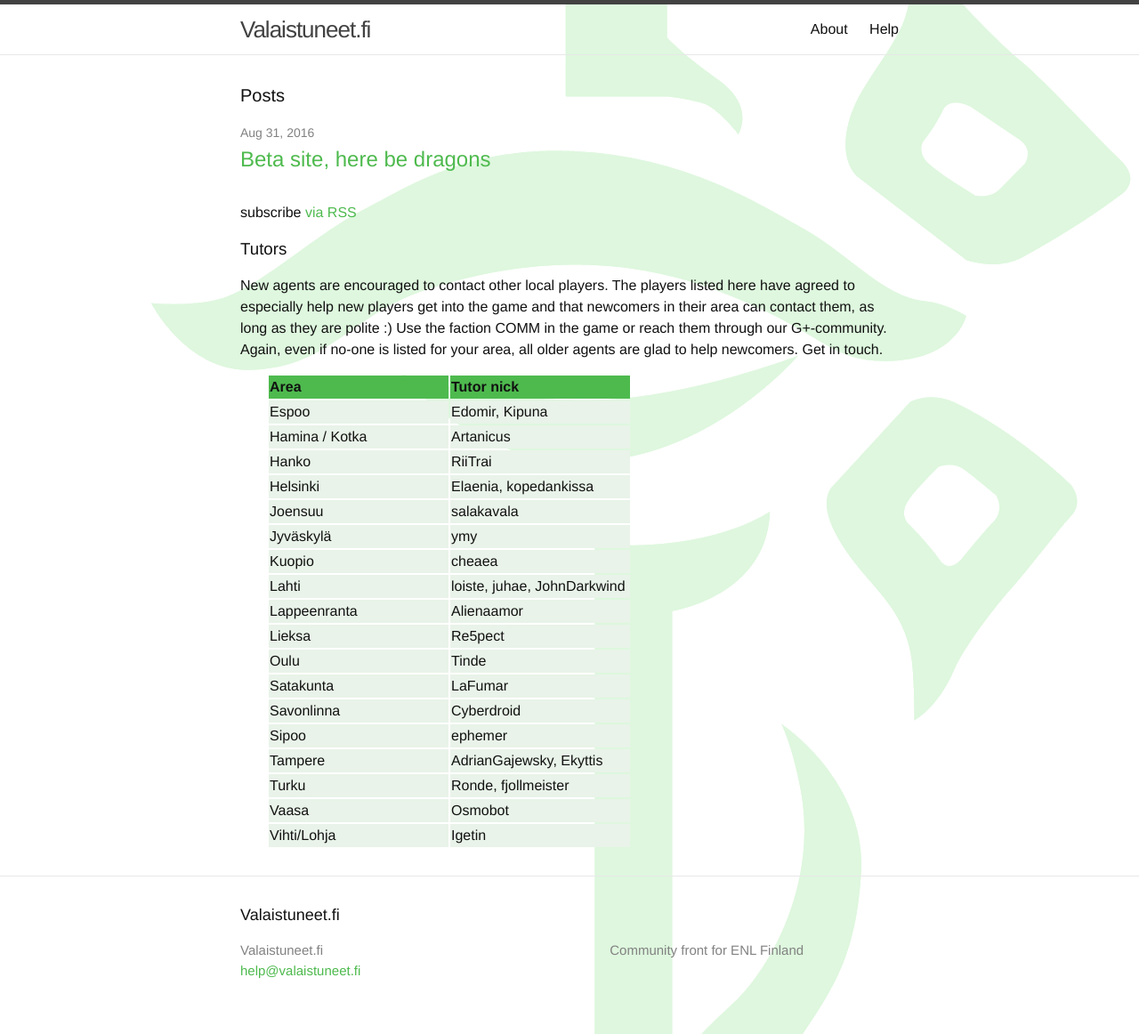
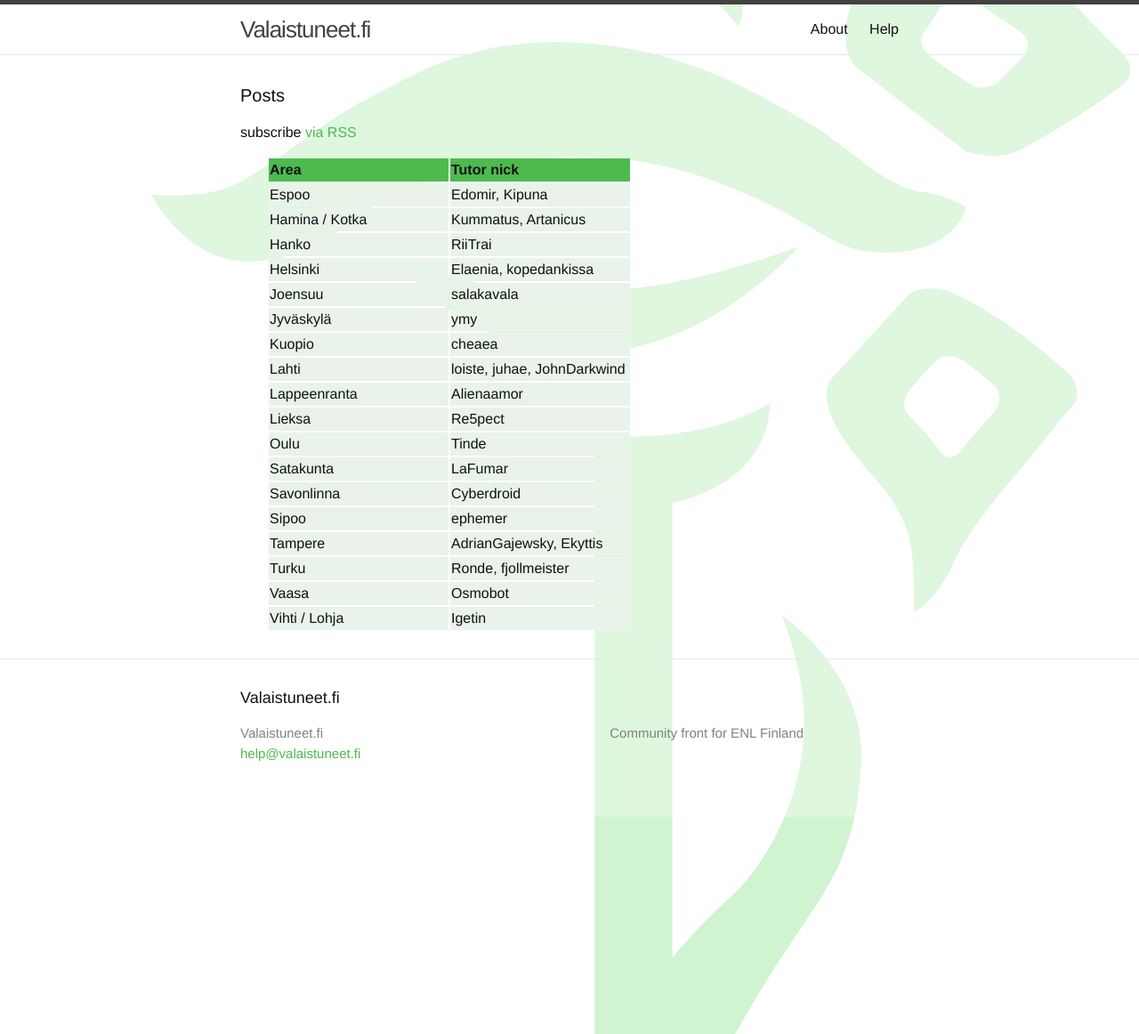
Before and after one commit to jinnatar/artanicus.github.io, a Jekyll site: the page built from index.html, in a window 1280 px wide. Shown: the whole page at 89% size. Built offline with Jekyll 4.4.1, drawn with Linux system fonts in a browser that asks for light colours; some web fonts are replaced.

Commit message:
Tutor updates

```diff
--- a/_includes/tutors.html
+++ b/_includes/tutors.html
@@ -1,8 +1,3 @@
-<h3>Tutors</h3>
-<p>
-New agents are encouraged to contact other local players. The players listed here have agreed to especially help new players get into the game and that newcomers in their area can contact them, as long as they are polite :) Use the faction COMM in the game or reach them through our G+-community. <br />
-Again, even if no-one is listed for your area, all older agents are glad to help newcomers. Get in touch.
-</p>
 <table id="tutortable">
   <thead>
     <tr>
@@ -17,7 +12,7 @@ Again, even if no-one is listed for your area, all older agents are glad to help
     </tr>
     <tr>
       <td>Hamina / Kotka</td>
-      <td>Artanicus</td>
+      <td>Kummatus, Artanicus</td>
     </tr>
     <tr>
       <td>Hanko</td>
@@ -80,7 +75,7 @@ Again, even if no-one is listed for your area, all older agents are glad to help
       <td>Osmobot</td>
     </tr>
     <tr>
-      <td>Vihti/Lohja</td>
+      <td>Vihti / Lohja</td>
       <td>Igetin</td>
     </tr>
   </tbody>
```
Also changed, not shown: _i18n/en/_posts/2016-08-31-beta-site.markdown (renamed from _posts/2016-08-31-beta-site.markdown).
